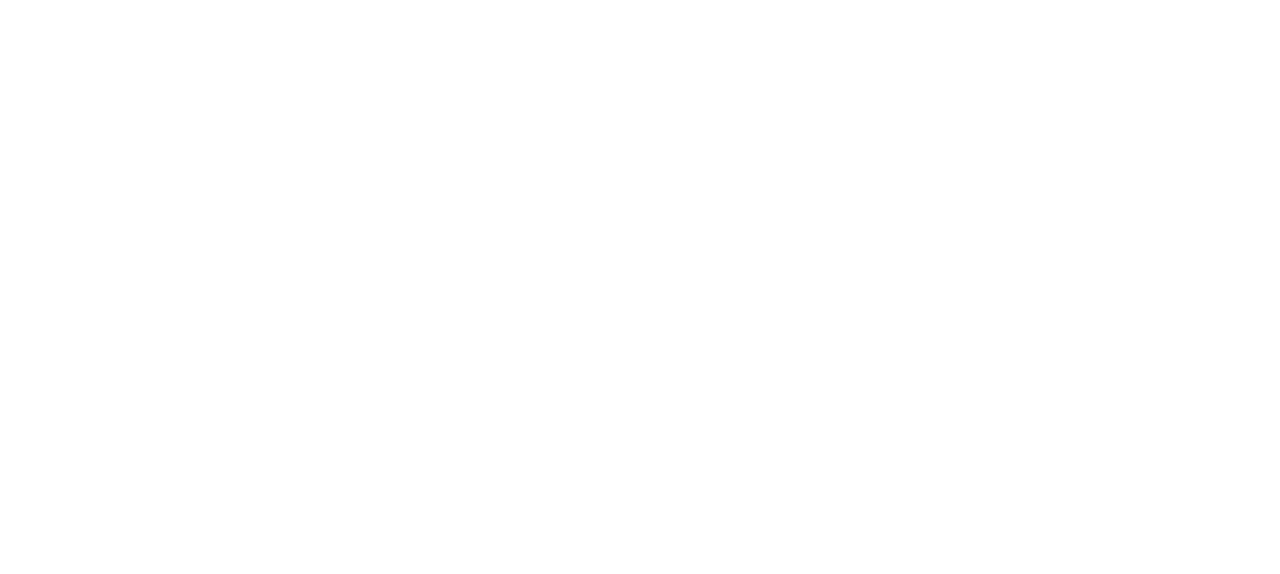
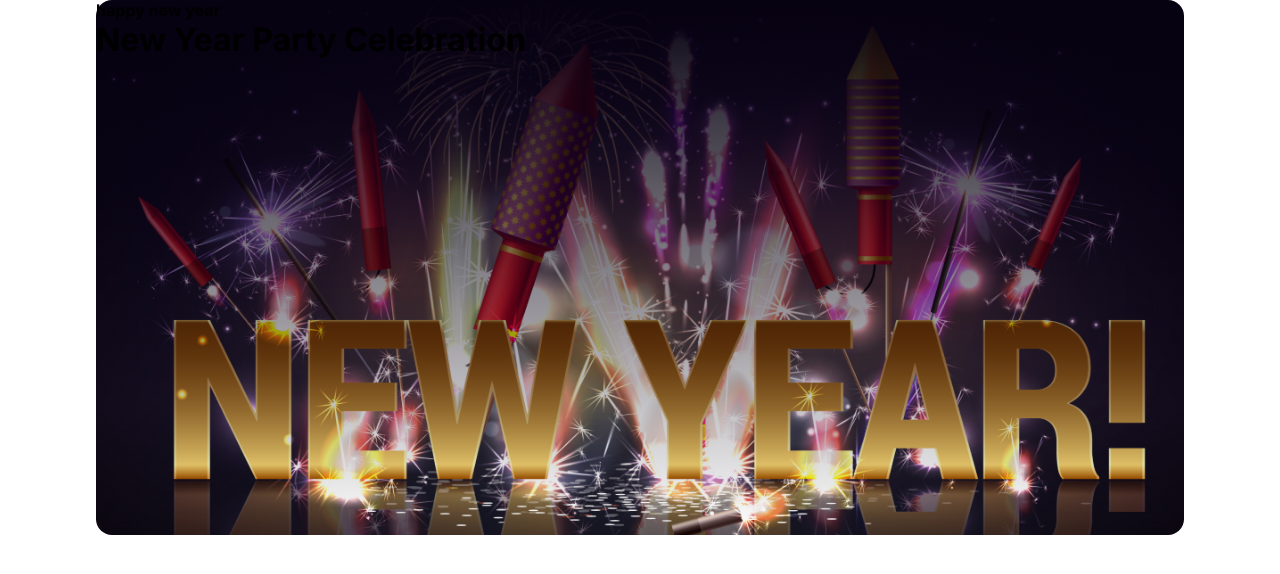
Before and after one commit to joychandrauday/new-year-repo, a plain HTML site: page index.html in a window 1280 px wide. Drawn offline with Linux system fonts and the light colour scheme.

Commit message:
added the main banner and set up all the links

```diff
--- a/css/style.css
+++ b/css/style.css
@@ -0,0 +1,30 @@
+/* univerasal styles goes header */
+*{
+    margin: 0;
+    padding: 0;
+    font-family: 'Merriweather';
+    font-family: 'Inter';
+}
+.container{
+    width:85%;
+    margin: 0 auto;
+
+}
+/* univerasal styles goes header */
+
+/* main banner styles goes here */
+.main_banner{
+    display: flex;
+    justify-content: center;
+    align-items: center;
+    align-content: center;
+}
+.main_banner_wrapper{
+    background: linear-gradient(180deg, #070211 0%, rgba(7, 2, 17, 0.00) 100%),url(../resources/Banner\ Image.png);
+    height: 535px;
+    border-radius: 16px;
+    background-repeat: no-repeat;
+    background-position: center;
+    background-size: cover;
+}
+/* main banner styles goes here */
--- a/index.html
+++ b/index.html
@@ -5,8 +5,29 @@
     <meta name="viewport" content="width=device-width, initial-scale=1.0">
     <title>Happy New Year</title>
     <link rel="stylesheet" href="css/style.css">
+
+    <!-- google fonts goes here -->
+
+    <link rel="preconnect" href="https://fonts.googleapis.com">
+    <link rel="preconnect" href="https://fonts.gstatic.com" crossorigin>
+    <link href="https://fonts.googleapis.com/css2?family=Merriweather:ital,wght@0,400;0,700;0,900;1,400;1,700;1,900&display=swap" rel="stylesheet">
+    <link href="https://fonts.googleapis.com/css2?family=Inter:wght@200;300;400;500;600;700;800;900&display=swap" rel="stylesheet">
+
+    <!-- google fonts goes here -->
+
 </head>
 <body>
+    <!-- header banner section goes here -->
 
+    <div class="main_banner">
+        <div class="container">
+            <div class="main_banner_wrapper">
+                <h4>happy new year</h4>
+                <h1>New Year Party Celebration</h1>
+            </div>
+        </div>
+    </div>
+
+    <!-- header banner section goes here -->
 </body>
 </html>
```
